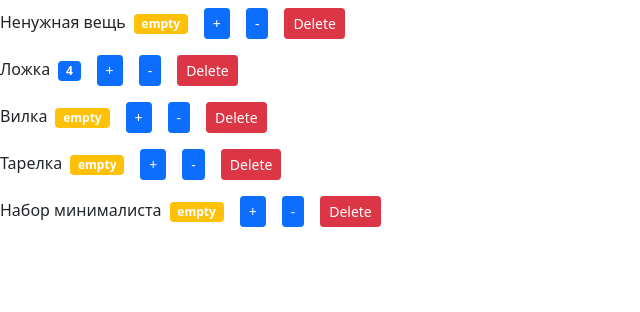
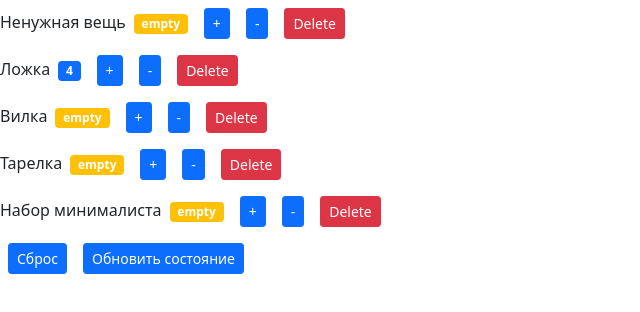
Before and after one commit to lana-tsiv/React.study, a React (Create React App) app: page / in a window 1280 px wide. Shown: the top 312 px of the page, without its empty margins (0-640 px from the left). Built offline with nearby package versions, Linux system fonts and the light colour scheme.

Commit message:
feat: add buttons && functionality

```diff
--- a/src/components/counter.jsx
+++ b/src/components/counter.jsx
@@ -1,7 +1,8 @@
 import React, { useState } from "react";
 
 const Counter = (props) => {
-  const [value, setValue] = useState(props.value);
+  // const [value, setValue] = useState(props.value);
+  const { value } = props;
 
   const formatValue = () => {
     return value === 0 ? "empty" : value;
@@ -14,11 +15,13 @@ const Counter = (props) => {
   };
 
   const handleIncrement = () => {
-    setValue((prevState) => prevState + 1);
+    console.log("handle Increment");
+    // setValue((prevState) => prevState + 1);
   };
 
   const handleDecrement = () => {
-    setValue((prevState) => prevState - 1);
+    console.log("handle Decrement");
+    // setValue((prevState) => prevState - 1);
   };
 
   return (
--- a/src/components/countersList.jsx
+++ b/src/components/countersList.jsx
@@ -2,29 +2,47 @@ import React, { useState } from "react";
 import Counter from "./counter";
 
 const CountersList = () => {
-  const [counters, setCounters] = useState([
-    { id: 0, value: 0, name: "Ненужная вещь" },
+  const initialState = [
+    { id: 0, value: 0, name: "Ненужная вещь", price: "200" },
     { id: 1, value: 4, name: "Ложка" },
     { id: 2, value: 0, name: "Вилка" },
     { id: 3, value: 0, name: "Тарелка" },
     { id: 4, value: 0, name: "Набор минималиста" },
-  ]);
+  ];
+
+  const [counters, setCounters] = useState(initialState);
 
   const handleDelete = (id) => {
     const newCounters = counters.filter((c) => c.id !== id);
     setCounters(newCounters);
   };
+
+  const handleReset = () => {
+    setCounters(initialState);
+    console.log("handle reset");
+  };
+
+  const handleUpdate = () => {
+    const updatedlState = [
+      { id: 0, value: 1, name: "Ненужная вещь", price: "200" },
+      { id: 1, value: 2, name: "Ложка" },
+      { id: 2, value: 3, name: "Вилка" },
+      { id: 3, value: 4, name: "Тарелка" },
+      { id: 4, value: 0, name: "Набор минималиста" },
+    ];
+    setCounters(updatedlState);
+  };
   return (
     <>
       {counters.map((count) => (
-        <Counter
-          key={count.id}
-          id={count.id}
-          value={count.value}
-          name={count.name}
-          onDelete={handleDelete}
-        />
+        <Counter key={count.id} onDelete={handleDelete} {...count} />
       ))}
+      <button className="btn btn-primary btn-sm m-2" onClick={handleReset}>
+        Сброс
+      </button>
+      <button className="btn btn-primary btn-sm m-2" onClick={handleUpdate}>
+        Обновить состояние
+      </button>
     </>
   );
 };
```
